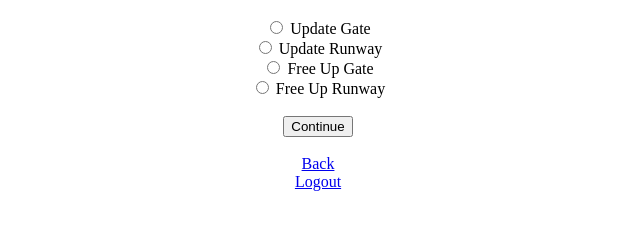
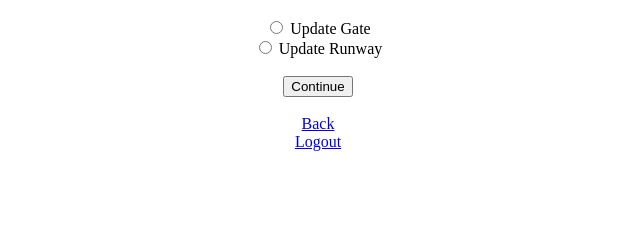
Before and after one commit to trannolis/jfk_atms, a Flask app: page /getFlights in a window 1280 px wide. Shown: the part 94-334 px from the top of the page, without its empty margins (322-962 px from the left). Run offline with Flask 2, Linux system fonts and the light colour scheme; data that the repository does not hold is empty.

Commit message:
Updated show_flights and atc_landing so that vacate gates and vacate runways works

```diff
--- a/source/main.py
+++ b/source/main.py
@@ -146,8 +146,6 @@ def registerPilotAuth():
         return render_template('registerPilot.html', error=error)
 
     newAirplaneID = random.randint(0, 1000)
-    # newGate = random.randint(1, 138)
-    # newRunway = random.randint(1, 4)
     airportList = ['ORD', 'SFO', 'JAX', 'HCM', 'CHA', 'DFW']
 
     mongo.db.pilot.insert_one({
@@ -212,8 +210,6 @@ def atcHome():
     firstName = atcName['firstName']
     try:
         flights = mongo.db['flights'].find()
-        # flightIDs = flights['airplaneID']
-        # arrivalTimes = flights['arrivalTimes']
         return render_template('atc_landing.html', firstName=firstName,
                                flights=flights)
     except Exception:
@@ -261,7 +257,6 @@ def removeUser():
 def getFlights():
     '''This method fetches and displays all flights from the database'''
     flights = [flight for flight in mongo.db['flight'].find()]
-    # calculateGate(1)
     return render_template('show_flights.html', flights=flights)
 
 
@@ -269,27 +264,18 @@ def getFlights():
 def showFlights():
     """This method gets all flights from the database"""
 
-    # flights = mongo.db['flight'].find()
-    # flights_arr = [flight for flight in flights]
     flight_id = request.form.get("select")
-    print("flight ID is: " + str(flight_id) + " from showFlights")
     session['select'] = flight_id
     update = request.form.get("update")
-    vacate = request.form.get("gate")
     if update == 'gate':
         return redirect('/vacantGates')
     elif update == 'runway':
         return redirect('/vacantRunways')
-    elif vacate and vacate == 'freeRunway':
-        return redirect('/occupiedRunways')
-    elif vacate and vacate == 'freeGate':
-        return redirect('/occupiedGates')
 
 
 @main.route('/occupiedGates', methods=["GET", "POST"])
 def occupiedGates():
     """ATC can change gate number"""
-    # gate_changed = session.get('select', None)
     availableGates = mongo.db['gate'].find({'is_vacant': {'$eq': False}})
     gates_arr = [gate for gate in availableGates]
     return render_template('occupiedGates.html', gates=gates_arr)
@@ -340,7 +326,6 @@ def vacateRunway():
 @main.route('/vacantGates', methods=["GET", "POST"])
 def vacantGates():
     """ATC can change gate number"""
-    # gate_changed = session.get('select', None)
     availableGates = mongo.db['gate'].find({'is_vacant': {'$eq': True}})
     gates_arr = [gate for gate in availableGates]
     return render_template('vacantGates.html', gates=gates_arr)
@@ -349,7 +334,6 @@ def vacantGates():
 @main.route('/vacantRunways', methods=["GET", "POST"])
 def vacantRunways():
     """ATC can change runway number"""
-    # flight_changed = session.get('select', None)
     availableRunways = mongo.db['runway'].find({'is_vacant': {'$eq': True}})
     if not availableRunways:
         error = "No runways available currently"
@@ -423,9 +407,10 @@ def calculateGate(flightId):
             mongo.db['gate'].update({'_id': gates[0][0]},
                                     {'$set': {'is_vacant': False}})
 
-# @main.route('/chatroom', methods=['GET', 'POST'])
-# def sessions():
-#     return render_template('chatroom.html')
+
+@main.route('/chatroom', methods=['GET', 'POST'])
+def chatroom():
+    return render_template('chatroom.html')
 
 
 # def messageReceived(methods=['GET', 'POST']):
--- a/source/templates/show_flights.html
+++ b/source/templates/show_flights.html
@@ -44,10 +44,6 @@
 	<label for="update">Update Gate</label><br> </td>
 <td> <input type="radio" id="runway" name="update" value="runway"required>
 	<label for="update">Update Runway </label><br> </td>
-	<td> <input type="radio" id="runway" name="vacate" value="freeRunway"required>
-		<label for="update">Free Up Gate </label><br> </td>
-		<td> <input type="radio" id="runway" name="vacate" value="freeGate"required>
-			<label for="update">Free Up Runway </label><br> </td>
 <br>
 <input type="submit" value = Continue />
 {% if error %}
```
Also changed, not shown: source/templates/atc_landing.html (+5 -3 lines), tests/test_db.py (added), tests/test_endpoints.py (added), 1 other file.
